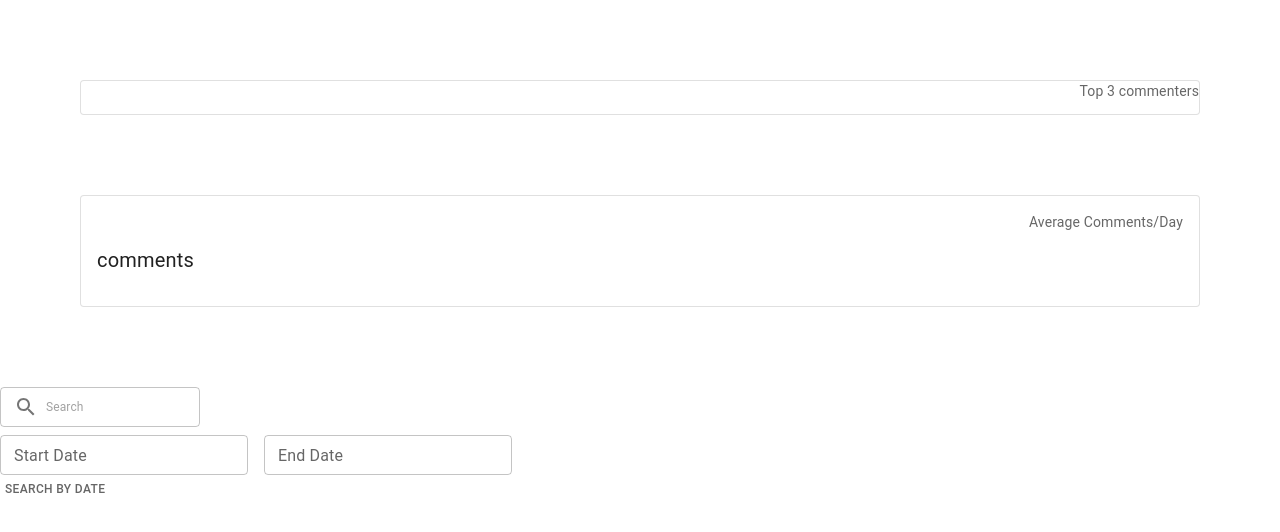
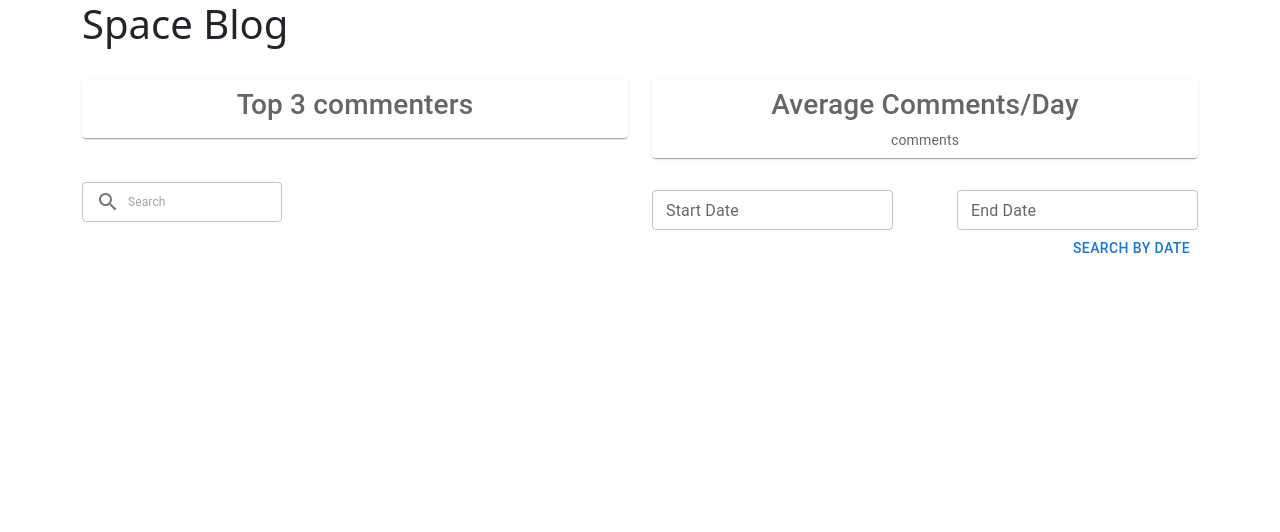
Before and after one commit to ftjy/Space-News, a React (Create React App) app in the folder cyspace/: page / in a window 1280 px wide. Shown: the top 532 px of the page. Built offline with nearby package versions, Linux system fonts and the light colour scheme.

Commit message:
added bootstrap, fixed top 3 comments query

```diff
--- a/cyspace/package.json
+++ b/cyspace/package.json
@@ -20,8 +20,10 @@
     "@types/react": "^18.3.12",
     "@types/react-dom": "^18.3.1",
     "axios": "^1.7.7",
+    "bootstrap": "^5.3.3",
     "dayjs": "^1.11.13",
     "react": "^18.3.1",
+    "react-bootstrap": "^2.10.5",
     "react-dom": "^18.3.1",
     "react-hook-form": "^7.53.1",
     "react-native-safe-area-context": "^4.14.0",
--- a/cyspace/src/ArticlesScreen.css
+++ b/cyspace/src/ArticlesScreen.css
@@ -6,3 +6,28 @@
     max-width: 100%;
     padding: 1rem;
   }
+
+.align-items-right {
+  margin-left: auto;
+  margin-right: 0;
+  padding: 10px;
+}
+
+.search-button-right {
+  float: right;
+}
+
+.search-button {
+  background-color: #e7e7e7; color: black;
+  border: none;
+  color: white;
+  padding: 15px 32px;
+  text-align: center;
+  text-decoration: none;
+  display: inline-block;
+  font-size: 16px;
+}
+
+.datepicker-split-empty-space{
+  padding: 1rem;
+}
--- a/cyspace/src/ArticlesScreen.tsx
+++ b/cyspace/src/ArticlesScreen.tsx
@@ -19,6 +19,9 @@ import { DatePicker } from '@mui/x-date-pickers/DatePicker';
 import CommentIcon from '@mui/icons-material/Comment';
 import dayjs, { Dayjs } from 'dayjs';
 import { DateValidationError } from '@mui/x-date-pickers/models';
+import Row from 'react-bootstrap/Row';
+import Col from 'react-bootstrap/Col';
+import Container from 'react-bootstrap/Container';
 
 
 interface ArticleResponse {
@@ -150,8 +153,6 @@ function ArticlesScreen() {
         return data;
     }
 
-
-
     async function fetchData() {
         try {
             const articles = await getArticles();
@@ -178,40 +179,55 @@ function ArticlesScreen() {
 
     return (
         <div>
-            <div>
-                <Box sx={{ flexGrow: 2 }}>
-                    <Card variant="outlined" sx={{ margin: 10 }}>
-                    <Typography sx={{ color: 'text.secondary', mb: 1.5, fontSize: 14, textAlign: 'right' }}>
-                        Top 3 commenters
-                    </Typography>
+            <Container>
+                <Row>
+                    <Col>
+                        <h1>Space Blog</h1>
+                    </Col>
+                </Row>
+            </Container>
+            <br/>
+            <Container>
+                <Row>
+                    <Col>
+                        <Item>
+                            <Row>
+                                <Col>
+                                    <h3>Top 3 commenters</h3>
+                                </Col>
+                            </Row>
                             {topCommenters?.map((topComment) => (
-                        <CardContent>
-                            <Typography sx={{ color: 'text.secondary', mb: 1.5, fontSize: 14, textAlign: 'right' }}>
+                            <Row>
+                                <Col>
                                     {topComment.username}
-                            </Typography>
-                            <Typography gutterBottom sx={{ fontSize: 20, textAlign: 'left' }}>
+                                </Col>
+                                <Col>
                                     {topComment.count} Comments
-                            </Typography>
-                        </CardContent>
+                                </Col>
+                            </Row>
                             ))}
-                    </Card>
-            </Box>
-            </div>
-            <div>
-                <Box sx={{ flexGrow: 2 }}>
-                    <Card variant="outlined" sx={{ margin: 10 }}>
-                        <CardContent>
-                            <Typography sx={{ color: 'text.secondary', mb: 1.5, fontSize: 14, textAlign: 'right' }}>
-                                Average Comments/Day
-                            </Typography>
-                            <Typography gutterBottom sx={{ fontSize: 20, textAlign: 'left' }}>
+                        </Item>
+                    </Col>
+                    <Col>
+                        <Item>
+                            <Row>
+                                <Col>
+                                    <h3>Average Comments/Day</h3>
+                                </Col>
+                            </Row>
+                            <Row>
+                                <Col>
                                     {avgCommentsPerDay} comments
-                            </Typography>
-                        </CardContent>
-                    </Card>
-                </Box>
-            </div>
-            <div>
+                                </Col>
+                            </Row>
+                        </Item>
+                    </Col>
+                </Row>
+            </Container>
+            <br/>
+            <Container>
+                <Row>
+                    <Col>
                         <TextField
                             onKeyDown={handleKeyDown}
                             onChange={(e) => { setSearchString(e.target.value); }}
@@ -230,6 +246,8 @@ function ArticlesScreen() {
                                 )
                             }}
                         />
+                    </Col>
+                    <Col className="search-button-right">
                         <LocalizationProvider dateAdapter={AdapterDayjs}>
                             <DemoContainer components={['DatePicker', 'DatePicker']}>
                                 <DatePicker label="Start Date"
@@ -250,6 +268,7 @@ function ArticlesScreen() {
                                     //   }}
                                     disableFuture
                                 />
+                                <div className="datepicker-split-empty-space"></div>
                                 <DatePicker label="End Date"
                                     // defaultValue={dayjs().add(-7, 'day')}
                                     slotProps={{ textField: { size: 'small' } }}
@@ -270,9 +289,15 @@ function ArticlesScreen() {
                                 />
                             </DemoContainer>
                         </LocalizationProvider>
-                <Button onClick={() => searchByDate()} size="small" sx={{ color: 'text.secondary', mb: 1.5, fontSize: 12, textAlign: 'right' }}>Search By Date</Button>
+                        <div className="search-button-right">
+                            <Button className="search-button" onClick={() => searchByDate()}>Search By Date</Button>
                         </div>
-
+                    </Col>
+                </Row>
+            </Container>
+            <Container>
+                <Row>
+                    <Col>
                         <Box sx={{ flexGrow: 2 }}>
                             <Grid
                                 container
@@ -281,7 +306,7 @@ function ArticlesScreen() {
                                 justifyContent="center"
                                 direction="column">
                                 {articleResponse?.results?.map((article) => (
-                        <Grid key={article.id} size={{ xs: 8, md: 8 }}>
+                                    <Grid key={article.id} size={{ md: 12 }}>
                                         <Item>
                                             <Card variant="outlined" sx={{ margin: 10 }}>
                                                 <CardContent>
@@ -299,7 +324,9 @@ function ArticlesScreen() {
                                                     </Typography>
                                                 </CardContent>
                                                 <CardActions>
+                                                    <div className="align-items-right">
                                                         <Button onClick={() => navigate('/article', { state: { articleId: article.id } })} size="small" sx={{ color: 'text.secondary', mb: 1.5, fontSize: 14, textAlign: 'right' }}><CommentIcon /></Button>
+                                                    </div>
                                                 </CardActions>
                                             </Card>
                                         </Item>
@@ -307,6 +334,9 @@ function ArticlesScreen() {
                                 ))}
                             </Grid>
                         </Box>
+                    </Col>
+                </Row>
+            </Container>
         </div>
     );
 
--- a/cyspace/src/CommentsScreen.css
+++ b/cyspace/src/CommentsScreen.css
@@ -4,8 +4,16 @@
   word-break: break-word;
 }
 
-.center {
+.align-comment-center {
   margin: auto;
   width: 50%;
   padding: 10px;
 }
+
+.img-comment {
+  max-width: 100%;
+}
+
+.align-right-button {
+  margin-left: 23rem;
+}
--- a/cyspace/src/CommentsScreen.tsx
+++ b/cyspace/src/CommentsScreen.tsx
@@ -8,7 +8,10 @@ import { useState, useEffect } from 'react';
 import CardContent from '@mui/material/CardContent';
 import Typography from '@mui/material/Typography';
 import Button from '@mui/material/Button';
-import Card from '@mui/material/Card';;
+import Card from '@mui/material/Card';
+import Row from 'react-bootstrap/Row';
+import Col from 'react-bootstrap/Col';
+import Container from 'react-bootstrap/Container';
 
 
 interface Article {
@@ -72,8 +75,8 @@ function CommentsScreen() {
         comment: ''
     })
 
-    const handleChange = (e: React.ChangeEvent<HTMLInputElement>) => {
-        const { name, value } = e.target;
+    const handleChange = (event: { target: { name: any; value: any; }; }) => {
+        const { name, value } = event.target;
         setFormData(prevData => ({ ...prevData, [name]: value }))
     }
 
@@ -141,72 +144,109 @@ function CommentsScreen() {
 
     return (
         <div>
-            <Card variant="outlined" sx={{ margin: 10 }}>
-                <Button onClick={() => navigate('/')} size="small" sx={{ color: 'text.secondary', mb: 1.5, fontSize: 14, textAlign: 'left' }}>Back</Button>
-                <CardContent>
-                    <Typography gutterBottom sx={{ color: 'text.secondary', fontSize: 14, textAlign: 'left' }}>
-                        <img src={article?.image_url} width={250} height={250}></img>
-                    </Typography>
-                    <Typography sx={{ color: 'text.secondary', mb: 1.5, fontSize: 14, textAlign: 'right' }}>
-                        {convertDateToString(article?.published_at)}
-                    </Typography>
-                    <Typography gutterBottom sx={{ fontSize: 20, textAlign: 'left' }}>
-                        {article?.title}
-                    </Typography>
-                    <Typography sx={{ color: 'text.secondary', mb: 1.5, fontSize: 14, textAlign: 'left' }}>
+            <br/>
+            <Container>
+                <Row>
+                    <Col>
+                        <Button className="align-items-right" onClick={() => navigate('/')}>&lt; Back</Button>
+                        <Container>
+                            <Row>
+                                <Col>
+                                    <Box sx={{ flexGrow: 2 }}>
+                                        <Grid container
+                                            spacing={12}
+                                            alignItems="center"
+                                            justifyContent="center"
+                                            direction="column"
+                                            size={{ md: 12 }}>
+                                            <img className="img-comment" src={article?.image_url}></img>
+                                        </Grid>
+                                    </Box>
+                                </Col>
+                            </Row>
+                        </Container>
+                        <br/>
+                        <Container>
+                            <Row>
+                                <Col>
+                                    <Item>
+                                        <Row>
+                                            <Col>
+                                                <h3>{article?.title}</h3>
+                                            </Col>
+                                        </Row>
+                                        <Row>
+                                            <Col>
                                                 {article?.news_site}/<a href={article?.url}>{article?.url}</a>
-                    </Typography>
-                </CardContent>
-
-            </Card>
+                                            </Col>
+                                        </Row>
+                                    </Item>
+                                </Col>
+                            </Row>
+                        </Container>
+                    </Col>
+                </Row>
+            </Container>
+            <br/>
+            <Container>
+                <Row>
+                    <Col>
+                        <h3>{comments?.length} Comments</h3>
+                    </Col>
+                </Row>
+            </Container>
+            <br/>
+            <Container>
+                <Row>
+                    <Col>
                         <form onSubmit={handleSubmit}>
-                <div className="center">
+                            <div>
                                 <label htmlFor="alias"> Username: </label>
                                 <br />
-                    <input type="text" name="alias" id="alias" onChange={handleChange} value={formData.alias} required maxLength={66}></input>
+                                <input placeholder="e.g. john.smith" type="text" name="alias" id="alias" onChange={handleChange} value={formData.alias} required maxLength={66}></input>
                                 <br />
                             </div>
-                <div className="center">
+                            <div>
                                 <label htmlFor="comment"> Comment: </label>
                                 <br />
-                    <input className="input-text-comment" type="text" name="comment" id="comment" onChange={handleChange} value={formData.comment} required maxLength={4000}></input>
+                                <textarea placeholder="Write a comment..." className="input-text-comment" name="comment" id="comment" onChange={handleChange} value={formData.comment} required maxLength={4000}></textarea>
                                 <br />
                             </div>
-                <div className="center">
+                            <div className="align-right-button">
                                 <Button value="cancel" onClick={onCancel} type="reset" size="small" sx={{ color: 'text.secondary', mb: 1.5, fontSize: 14, textAlign: 'right' }}>Cancel</Button>
                                 <Button value="publish" type="submit" size="small" sx={{ color: 'text.secondary', mb: 1.5, fontSize: 14, textAlign: 'right' }}>Publish</Button>
                             </div>
                         </form>
-            <div>
-                <Box sx={{ flexGrow: 2 }}>
-                    <Grid
-                        container
-                        spacing={12}
-                        alignItems="left"
-                        justifyContent="left"
-                        direction="column">
+                    </Col>
+                </Row>
+            </Container>
+            <br/>
+            <Container>
+                <Row>
+                    <Col>
                     {comments?.map((comment) => (
-                            <Grid key={comment.id} size={{ xs: 8, md: 8 }}>
-                                <Item>
-                                    <Card variant="outlined" sx={{ margin: 10 }}>
-                                        <CardContent>
-                                            <Typography gutterBottom sx={{ fontSize: 20, textAlign: 'left' }}>
-                                                {comment.alias}
-                                            </Typography>
-                                            <Typography sx={{ color: 'text.secondary', mb: 1.5, fontSize: 14, textAlign: 'right' }}>
+                        <Row key={comment.id}>
+                            <Row>
+                                <Col>
+                                    <h3>{comment.alias}</h3>
+                                </Col>
+                            </Row>
+                            <Row>
+                                <Col>
                                     {convertDateToString(comment.date)}
-                                            </Typography>
-                                            <Typography sx={{ color: 'text.secondary', mb: 1.5, fontSize: 14, textAlign: 'left' }}>
+                                </Col>
+                            </Row>
+                            <Row>
+                                <Col>
                                     {comment.comment}
-                                            </Typography>
-                                        </CardContent>
-                                    </Card>
-                                </Item>
-                            </Grid>
-                        ))}
-                    </Grid>
-                </Box>
-            </div>
+                                </Col>
+                            </Row>
+                            <br/>
+                            <br/>
+                        </Row>))}
+                    </Col>
+                </Row>
+            </Container>
         </div>
     );
 }
--- a/cyspace/src/index.tsx
+++ b/cyspace/src/index.tsx
@@ -1,6 +1,7 @@
 import React from 'react';
 import ReactDOM from 'react-dom/client';
 import './index.css';
+import 'bootstrap/dist/css/bootstrap.css';
 import App from './App';
 import reportWebVitals from './reportWebVitals';
 
```
Also changed, not shown: 2 other files (tests, documents, lock files or other folders). Lines whose indentation alone changed are shown as unchanged.
